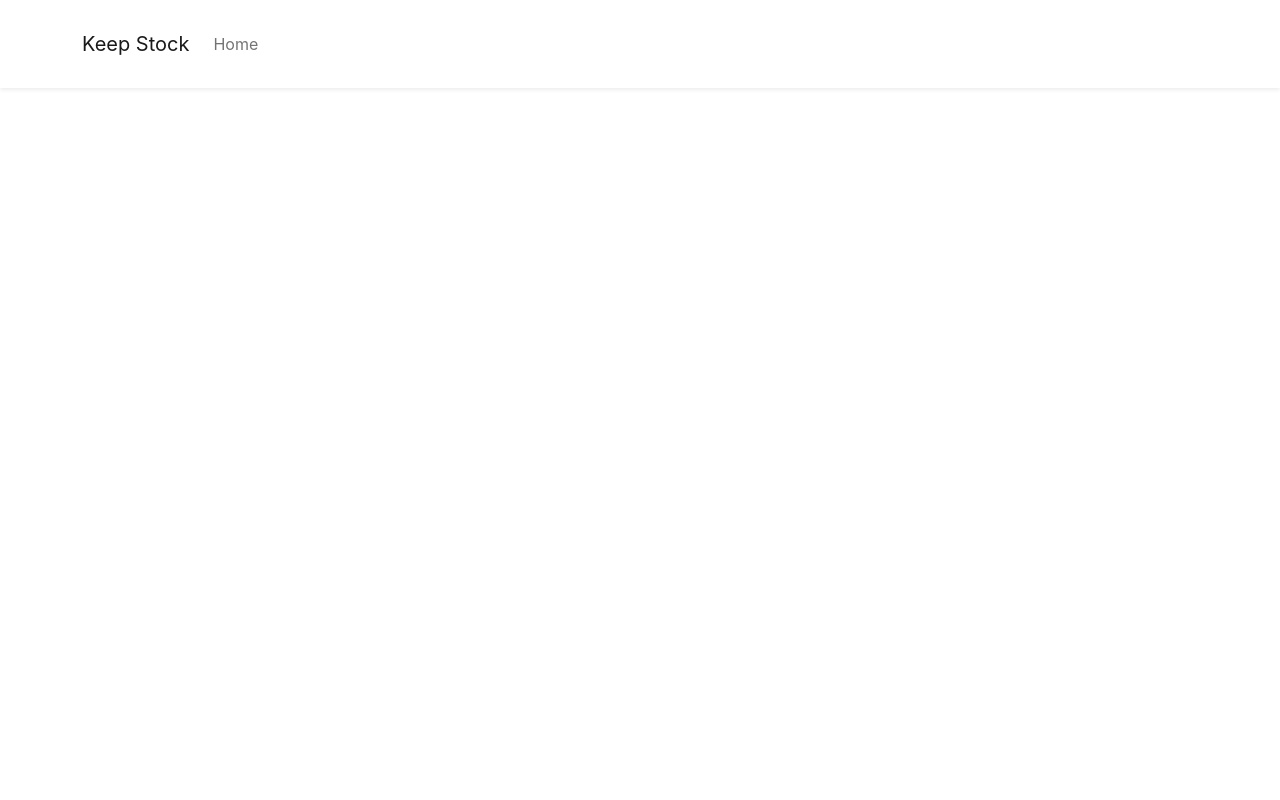
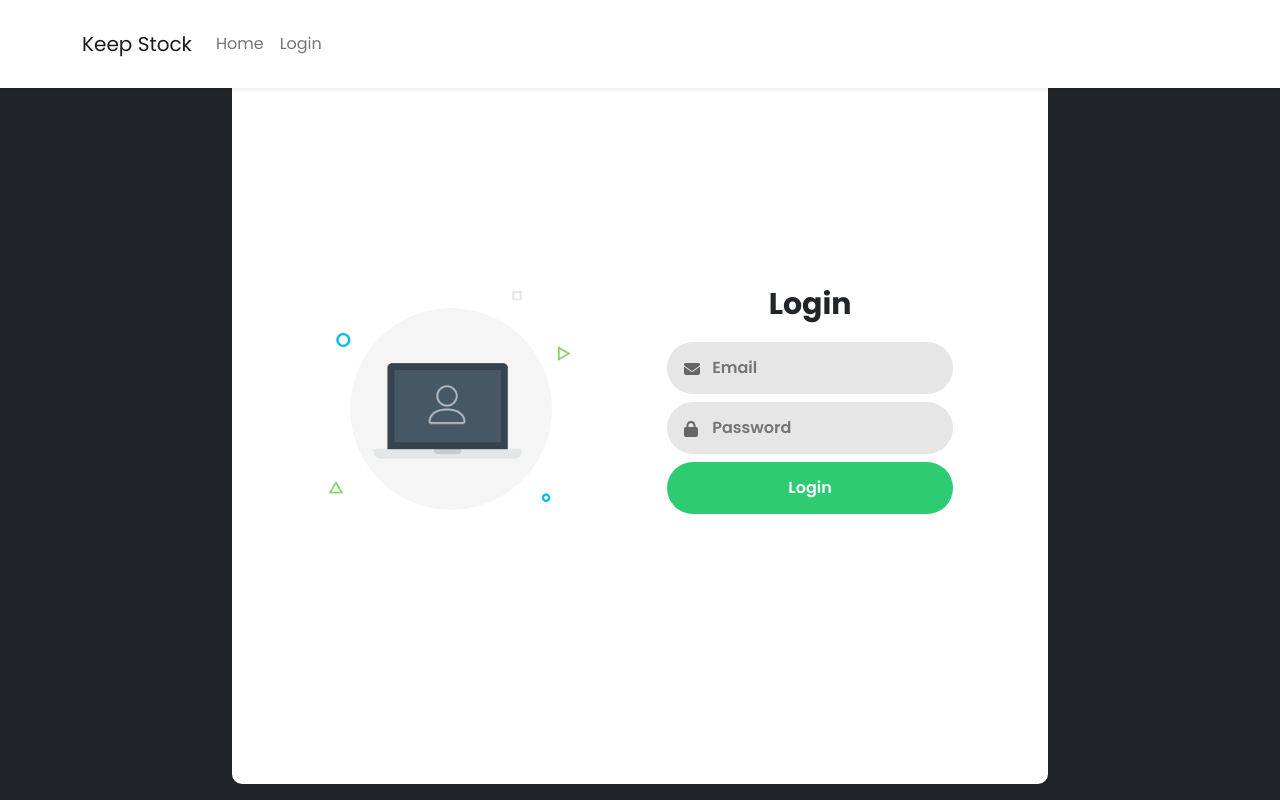
Before and after one commit to masharzy/keep-stock-client, a React (Create React App) app: page /login in a window 1280 px wide. Before the commit this address had no page. Built offline with nearby package versions, Linux system fonts and the light colour scheme.

Commit message:
Login page design done

```diff
--- a/src/App.js
+++ b/src/App.js
@@ -9,6 +9,7 @@ import { ToastContainer } from "react-toastify";
 import "react-toastify/dist/ReactToastify.css";
 import ManageInventories from "./Pages/ManageInventories/ManageInventories";
 import AddItem from "./Pages/AddItem/AddItem";
+import Login from "./Pages/Auth/Login/Login";
 
 function App() {
   return (
@@ -20,6 +21,7 @@ function App() {
         <Route path="/inventory/:id" element={<Inventory />} />
         <Route path="/manageInventories" element={<ManageInventories />} />
         <Route path="/addItem" element={<AddItem />} />
+        <Route path="/login" element={<Login />} />
       </Routes>
       <ToastContainer
         position="top-right"
--- /dev/null
+++ b/src/Pages/Auth/Login/Login.css
@@ -0,0 +1,75 @@
+.login-container {
+  height: 100vh;
+}
+.title {
+  font-size: 30px;
+  text-align: center;
+  margin-bottom: 20px;
+  font-weight: 700;
+}
+.login-wrapper {
+  display: flex;
+  justify-content: space-evenly;
+  width: 65%;
+  background-color: #fff;
+  border-radius: 10px;
+  align-items: center;
+  margin: 0 auto;
+  flex-wrap: wrap;
+  padding: 50px 0;
+  height: 100%;
+}
+.login-img {
+  width: 30%;
+}
+.login-form {
+  width: 35%;
+}
+.login-form .login-input {
+  position: relative;
+}
+.login-form .login-input input {
+  width: 100%;
+  padding: 14px 45px;
+  border-radius: 50px;
+  color: #666 !important;
+  background-color: #e6e6e6;
+  font-weight: 600;
+  border: 0;
+  outline: 0;
+}
+.login-form .icon {
+  position: absolute;
+  left: 6%;
+  top: 30%;
+  color: #666;
+}
+.login-btn {
+  width: 100%;
+  padding: 14px 45px;
+  border-radius: 50px;
+  color: #fff;
+  background-color: #2ecc71;
+  font-weight: 600;
+  border: 0;
+  outline: 0;
+  transition: 0.5s;
+}
+.login-btn:hover {
+  background-color: #27ae60;
+  color: #fff;
+}
+
+@media screen and (max-width: 991px) {
+  .login-form {
+    width: 80%;
+  }
+}
+@media screen and (max-width: 767px) {
+  .login-wrapper {
+    width: 100%;
+  }
+  .login-form {
+    width: 60%;
+  }
+}
--- /dev/null
+++ b/src/Pages/Auth/Login/Login.js
@@ -0,0 +1,62 @@
+// import axios from "axios";
+import React from "react";
+import { useForm } from "react-hook-form";
+// import Swal from "sweetalert2";
+import loginImg from "../../../images/login.webp";
+import "./Login.css";
+import { FontAwesomeIcon } from "@fortawesome/react-fontawesome";
+import { faEnvelope } from "@fortawesome/free-solid-svg-icons";
+import { faLock } from "@fortawesome/free-solid-svg-icons";
+
+const Login = () => {
+  const {
+    register,
+    formState: { errors },
+    handleSubmit,
+  } = useForm();
+  const onSubmit = async (data) => {};
+  return (
+    <div className="container-fluid bg-dark py-3 login-container">
+      <div className="login-wrapper">
+        <div className="login-img d-none d-lg-block">
+          <img className="w-100" src={loginImg} alt="" />
+        </div>
+        <form onSubmit={handleSubmit(onSubmit)} className="login-form col-sm-12">
+          <h1 className="text-center title">Login</h1>
+
+          <div className="login-input">
+            <input
+              type="email"
+              placeholder="Email"
+              {...register("email", { required: true, maxLength: 20 })}
+            />
+            <div className="icon">
+              <FontAwesomeIcon icon={faEnvelope} />
+            </div>
+          </div>
+          <h6 className="err ms-3 mt-2">
+            {errors.email?.type === "required" && "Email is required"}
+          </h6>
+          <div className="login-input">
+            <input
+              type="password"
+              placeholder="Password"
+              {...register("password", { required: true })}
+            ></input>
+            <div className="icon">
+              <FontAwesomeIcon icon={faLock} />
+            </div>
+          </div>
+          <h6 className="err ms-3 mt-2">
+            {errors.password?.type === "required" && "Password is required"}
+          </h6>
+          <button type="submit" className="btn w-100 login-btn">
+            Login
+          </button>
+        </form>
+      </div>
+    </div>
+  );
+};
+
+export default Login;
--- a/src/Pages/Home/Carousel/Carousel.js
+++ b/src/Pages/Home/Carousel/Carousel.js
@@ -11,7 +11,7 @@ import "swiper/css/pagination";
 
 const Carousel = () => {
   return (
-    <div className="container">
+    <div className="container" style={{marginTop:"90px"}}>
       <div className="row">
         <Swiper
           rewind={true}
--- a/src/Pages/Shared/Header/Header.js
+++ b/src/Pages/Shared/Header/Header.js
@@ -3,7 +3,7 @@ import { Link } from "react-router-dom";
 
 const Header = () => {
   return (
-    <nav className="navbar navbar-expand-lg navbar-light bg-white shadow-sm py-4 sticky-top">
+    <nav className="navbar navbar-expand-lg navbar-light bg-white shadow-sm py-4 fixed-top">
       <div className="container">
         <Link className="navbar-brand" to="/">
           Keep Stock
@@ -26,6 +26,11 @@ const Header = () => {
                 Home
               </Link>
             </li>
+            <li className="nav-item">
+              <Link className="nav-link" to="/login">
+                Login
+              </Link>
+            </li>
           </ul>
         </div>
       </div>
--- a/src/index.css
+++ b/src/index.css
@@ -1,13 +1,12 @@
+@import url("https://fonts.googleapis.com/css2?family=Poppins:ital,wght@0,300;0,400;0,500;0,600;0,700;0,800;0,900;1,700;1,800;1,900&display=swap");
 body {
   margin: 0;
-  font-family: -apple-system, BlinkMacSystemFont, 'Segoe UI', 'Roboto', 'Oxygen',
-    'Ubuntu', 'Cantarell', 'Fira Sans', 'Droid Sans', 'Helvetica Neue',
-    sans-serif;
+  font-family: "Poppins", sans-serif;
   -webkit-font-smoothing: antialiased;
   -moz-osx-font-smoothing: grayscale;
 }
 
 code {
-  font-family: source-code-pro, Menlo, Monaco, Consolas, 'Courier New',
+  font-family: source-code-pro, Menlo, Monaco, Consolas, "Courier New",
     monospace;
 }
```
Also changed, not shown: firebase.init.js (added, +20 -0 lines), package.json (+7 -0 lines), src/images/login.webp (added), 1 other file (tests, documents, lock files or other folders).
